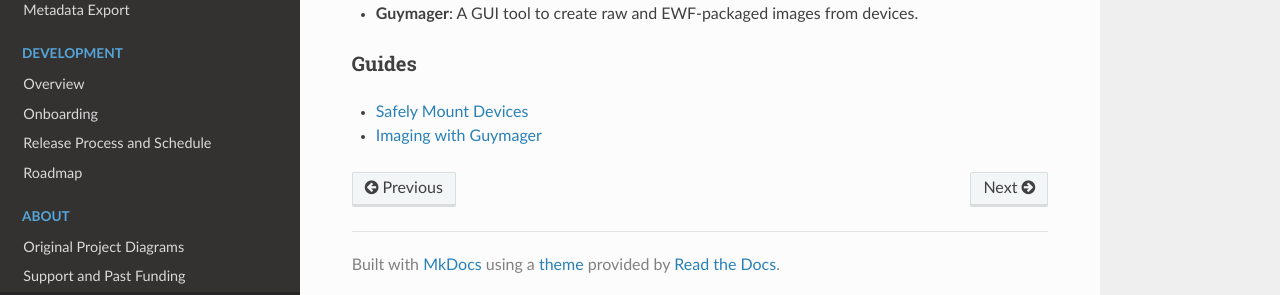
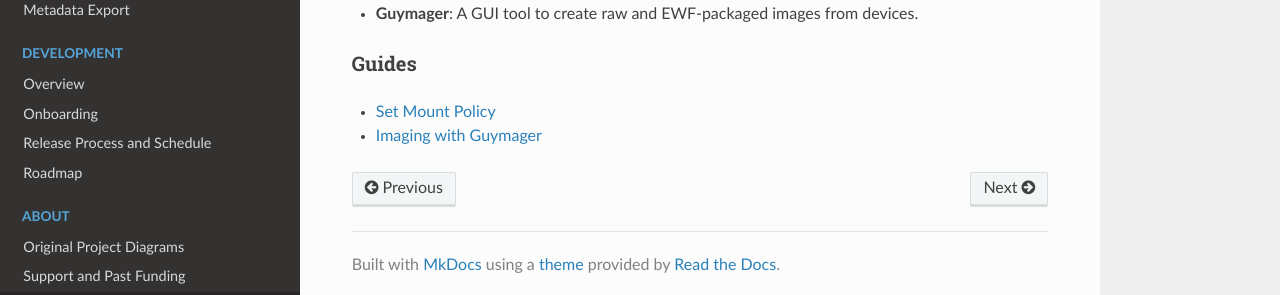
Before and after one commit to BitCurator/documentation, an MkDocs documentation site: the page built from docs/All Step-by-Step Guides/Imaging and Recovery Guides.md, in a window 1280 px wide. Shown: the part 568-863 px from the top of the page. Built offline with MkDocs 1.6.1, drawn with Linux system fonts in a browser that asks for light colours; nearby versions of some CDN libraries.

Commit message:
update set mount policy page link

```diff
--- a/docs/All Step-by-Step Guides/Imaging and Recovery Guides.md
+++ b/docs/All Step-by-Step Guides/Imaging and Recovery Guides.md
@@ -20,5 +20,5 @@ Whether you are creating forensic disk images, mounting physical media to inspec
 
 ### Guides
 
-* [Safely Mount Devices](Safely Mount Devices)
+* [Set Mount Policy](Set Mount Policy)
 * [Imaging with Guymager](Imaging with Guymager)
```
